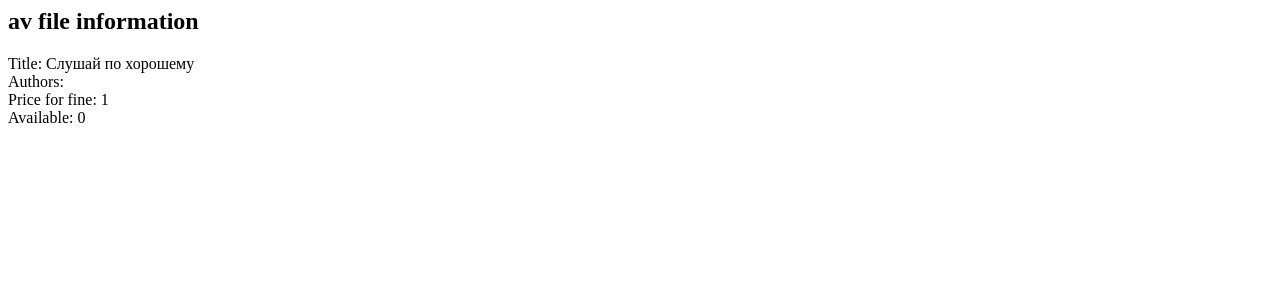
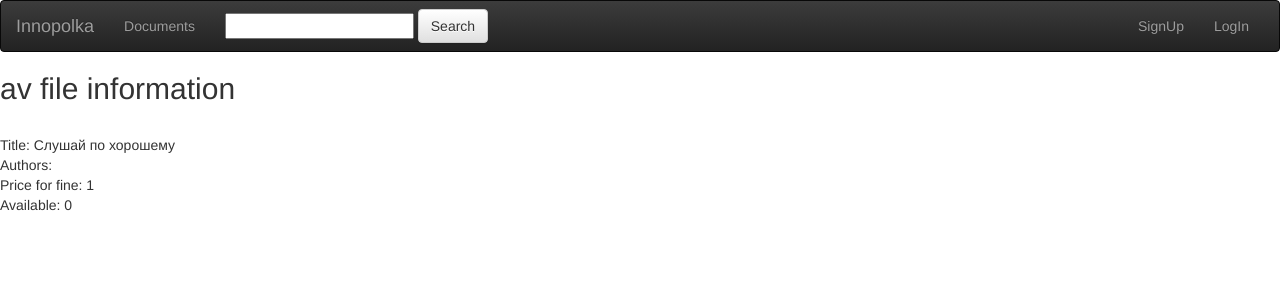
Before and after one commit to charikova/ITP2_project, a Django app: page /2/ in a window 1280 px wide. Shown: the top 300 px of the page. Run offline with Django 3.2, Linux system fonts and the light colour scheme; data comes from the database, SQL or seed files in the repository; some libraries are stand-ins or nearby versions.

Commit message:
navbar now in base template

```diff
--- /dev/null
+++ b/Documents/templates/Documents/base.html
@@ -0,0 +1,72 @@
+<!DOCTYPE html>
+<html lang="en">
+<head>
+    <meta charset="UTF-8">
+    <title>Innopolka</title>
+
+    {% load staticfiles %}
+    <link rel="stylesheet" href="//maxcdn.bootstrapcdn.com/bootstrap/3.2.0/css/bootstrap.min.css">
+    <link rel="stylesheet" href="//maxcdn.bootstrapcdn.com/bootstrap/3.2.0/css/bootstrap-theme.min.css">
+    <script src="https://ajax.googleapis.com/ajax/libs/jquery/1.12.0/jquery.min.js"></script>
+    <script src="http://maxcdn.bootstrapcdn.com/bootstrap/3.3.6/js/bootstrap.min.js"></script>
+
+
+</head>
+<body>
+    <nav class="navbar navbar-inverse">
+
+    <div class="container-fluid">
+        <div class="navbar-header">
+            <button type="button" class="navbar-toggle" data-toggle="collapse" data-target="#topNavBar">
+                <span class="icon-bar"></span>
+                <span class="icon-bar"></span>
+                <span class="icon-bar"></span>
+            </button>
+            <a class="navbar-brand" href="{% url 'index'%}">Innopolka</a>
+        </div>
+
+        <div class="collapse navbar-collapse" id="topNavBar">
+            <ul class="nav navbar-nav">
+                <li class="">
+                    <a href="{% url 'index'%}">
+                        Documents
+                    </a>
+                </li>
+
+
+
+            </ul>
+
+            <form class="navbar-form navbar-left" role="search" method="get" action="#">
+                <div class="form-group">
+                    <input type="text" class="form-controll" name="q" value="">
+
+                </div>
+                <button type="submit" class="btn btn-default">Search</button>
+            </form>
+
+            <ul class="nav navbar-nav navbar-right">
+                <li class="">
+                    <a href="/user/signup">
+                        SignUp
+                    </a>
+                </li>
+
+                <li class="">
+                    <a href="/user/login">
+                        LogIn
+                    </a>
+                </li>
+            </ul>
+        </div>
+
+    </div>
+
+</nav>
+
+{% block body  %}
+{% endblock  %}
+
+
+</body>
+</html>
--- a/Documents/templates/Documents/doc_inf.html
+++ b/Documents/templates/Documents/doc_inf.html
@@ -1,3 +1,6 @@
+{% extends 'Documents/base.html'  %}
+
+{% block body  %}
 
 <h2>{{ type }} information</h2>
 <img src="{{ doc.cover }}"> <br>
@@ -20,3 +23,7 @@ Available: {{ doc.copies }}<br>
     </li>
 {% endif %}
 </ul>
+
+
+
+{% endblock  %}
```
Also changed, not shown: Documents/templates/Documents/index.html (+4 -60 lines).
